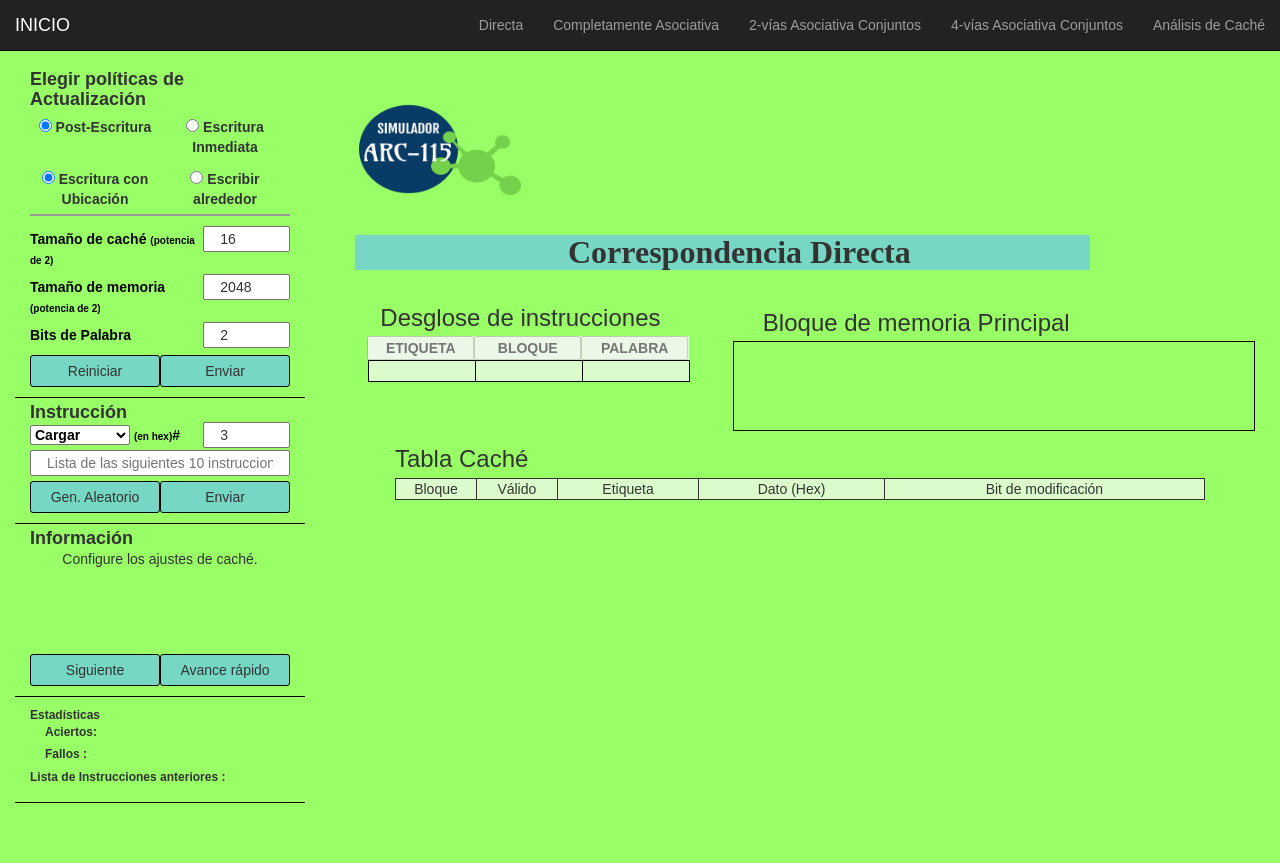
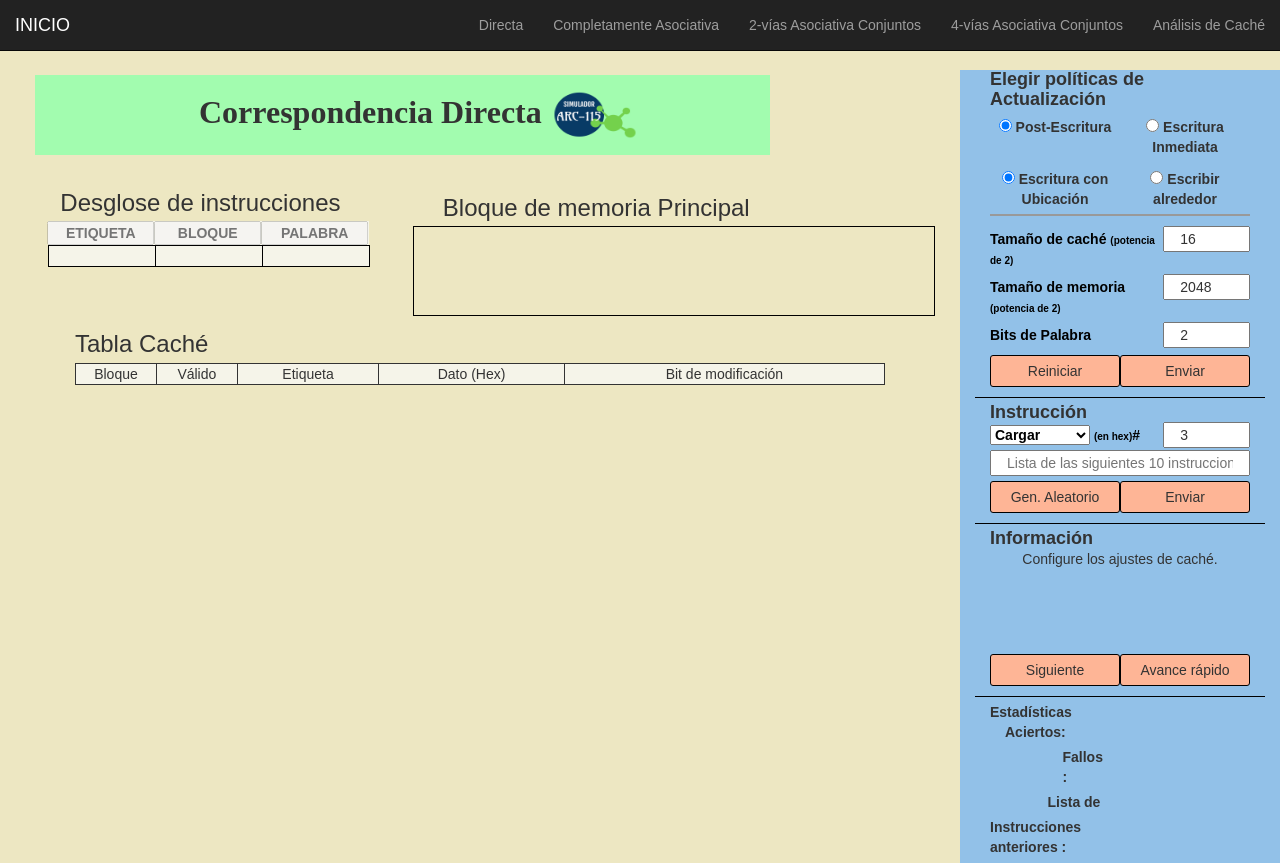
Before and after one commit to RaulTrigueros/simulacionMemoriaARC115, a PHP site: page /dmc.html in a window 1280 px wide. Before the commit the page ends 803 px from the top, so only its background shows below. Run offline with PHP 8.4, Linux system fonts and the light colour scheme; some web fonts are replaced.

Commit message:
cambio sidebar
sidebar al lado derecho

```diff
--- a/css/css.css
+++ b/css/css.css
@@ -5,7 +5,7 @@
 
 body {
 	font-size:14px;
-	background-color: #99FF66 ;
+	background-color: #EDE7C2 ;
 	background-size : cover;
 	font-family:sans-serif;
 
@@ -13,7 +13,7 @@ body {
 h3 {margin: 5px;}
 h4 {margin:0;font-weight:bold;}
 button{
-	background-color:#76D7C4 ;
+	background-color:#FEB596 ;
 	border: 0px;
 	border-radius:3px;
 	padding:5px;
@@ -140,8 +140,8 @@ table tr td{
 }
 
 
-.header h3 {font-size:90px; text-align:center;font-weight:bold;background: #76D7C4 ;margin-bottom: 4%;}
-.logo img{width: 180px; height: 160px;float: center;display: inline-block;}
+.header h3 {font-size:90px; text-align:center;font-weight:bold;background: #A2FCAF ;margin-bottom: 4%;}
+.header img{width: 90px; height: 80px;float: center;display: inline-block;}
 @media screen and (min-width: 767px) {
   .header h3 {font-size:32px; }
    .chart {margin-top:100px; }
@@ -155,6 +155,12 @@ table tr td{
    .chart {margin-top:0px; }
 }
 
+#sidebar {
+	background-color: #92C1E8;
+	margin-top:0px;
+	float:right;
+
+}
 
 
 .addressevaluated{ margin:0 auto; float:left;	vertical-align: bottom;}
--- a/dmc.html
+++ b/dmc.html
@@ -69,7 +69,7 @@
                 <label class="col-xs-6 col-sm-6 reppol"><input type="radio" id="WriteThroughBack"  name="WriteThroughBack"  value="Write Through"> Escritura Inmediata </input></label>
 				<label class="col-xs-6 col-sm-6 reppol"><input type="radio" id="WriteAllocateAround"  name="WriteAllocateAround"  value="Write Allocate" checked> Escritura con Ubicaci&oacuten </input></label>
                 <label class="col-xs-6 col-sm-6 reppol"><input type="radio" id="WriteAllocateAround"  name="WriteAllocateAround"  value="Write Around"> Escribir alrededor </input></label>
-  				<br><hr style="margin-top:0px; margin-bottom:10px; border:0.5px solid #999;">
+				<br><hr style="margin-top:0px; margin-bottom:10px; border:1px solid #999;">
 		</div>
 			<div><label class="col-xs-8 col-sm-8 labels" name="Cache Size"> Tamaño de cach&eacute <font size=-4>(potencia de 2)</font> </label><input class="col-xs-4 col-sm-4" type="text" name="cachesize" id="cachesize" value=16 /></div>
 			<div><label class="col-xs-8 col-sm-8 labels" name="Memory Size"> Tamaño de memoria <font size=-4>(potencia de 2)</font></label><input class="col-xs-4 col-sm-4" type="text" name="memorysize" id="memorysize"  value=2048 /> </div>
@@ -104,7 +104,7 @@
 			<button class="col-xs-6 col-sm-6 onsubmit"  id="fastforward" onclick="fastForward()" disabled>Avance r&aacutepido</button>
 		</div>
 		<!-----------------------STATISTICS ---------------------------->
-		<div class="col-sm-6 col-md-2 hitmiss" id="hitmiss">
+		<div class="col-sm-6 col-md-32hitmiss" id="hitmiss">
 
 		<b> Estad&iacutesticas </b> <br>
 			<label class="col-xs-12 col-sm-6 ">Aciertos:  &nbsp; &nbsp; </label>
@@ -122,9 +122,8 @@
 	<!------------HEADER ----------------------------------->
 
 	<div class="col-sm-12 col-md-10 header">
-		  <div class="logo"> <img src="img/logoarc115.png" alt="logo de simulador ARC115" > </div>
 		 <h3><i class="fa fa-sliders" aria-hidden="true"></i>
-         <font face="titleFont"> Correspondencia Directa </font></h3>
+         <font face="titleFont"> Correspondencia Directa </font><img src="img/logoarc115.png" alt="logo de simulador ARC115" ></h3>
 
 
   	</div>
```
